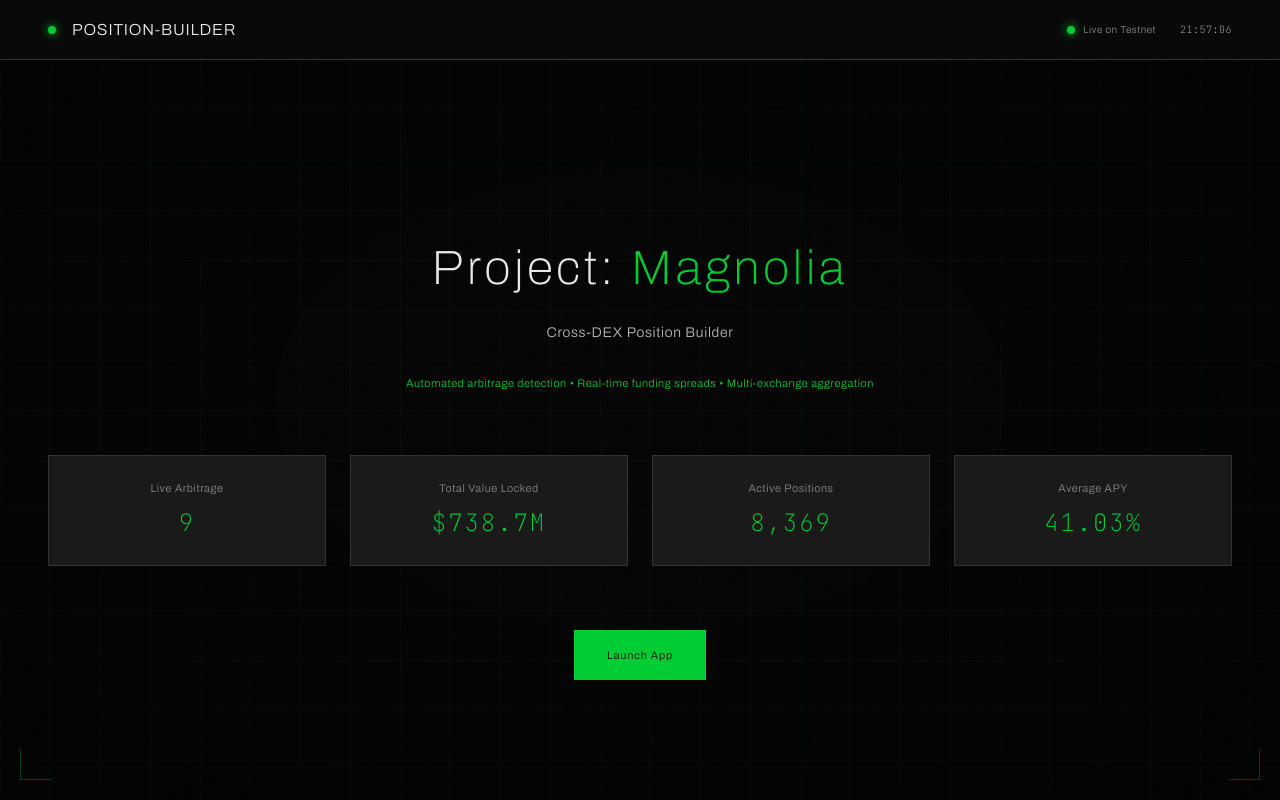
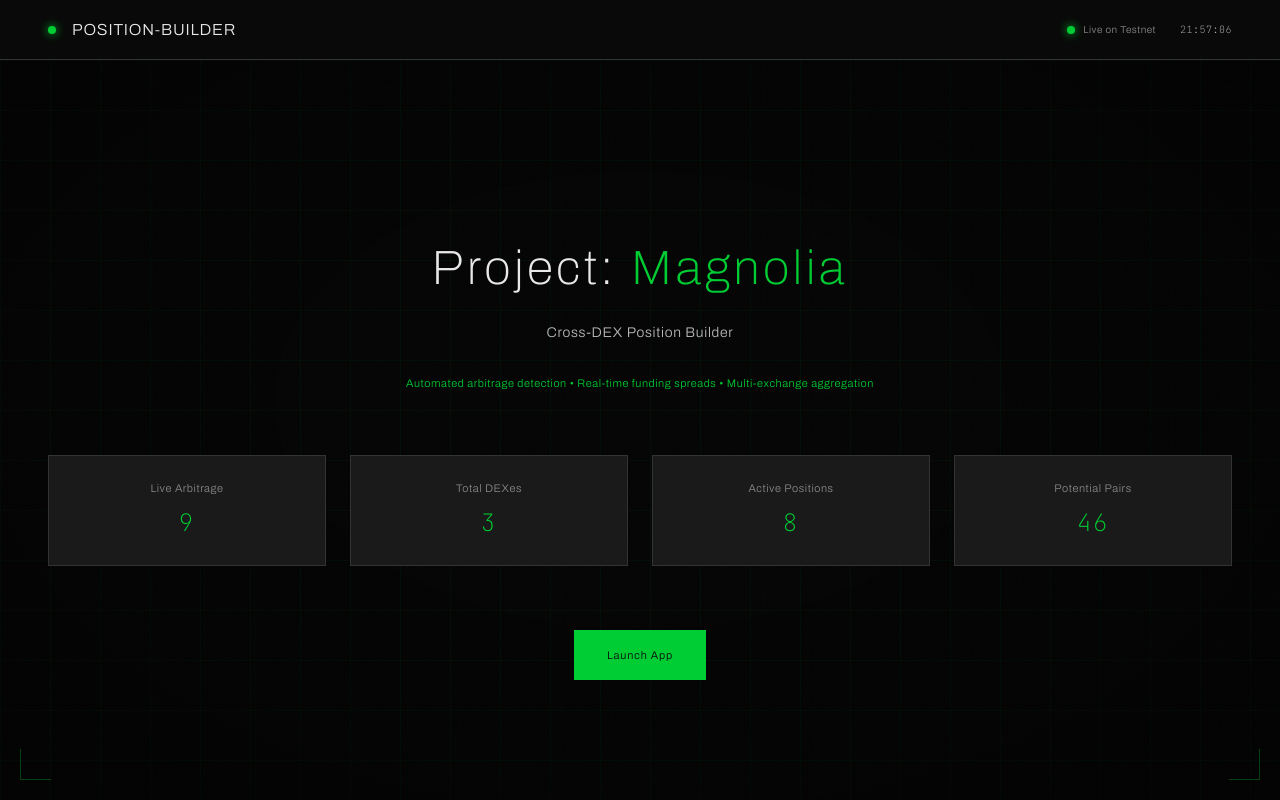
Before and after one commit to ChinmayGopal931/magnolia-landing, a React (Vite) app: page / in a window 1280 px wide. Shown: the top 800 px of the page. Built offline with nearby package versions, Linux system fonts and the light colour scheme.

Commit message:
chore: update stats

```diff
--- a/src/components/Hero.tsx
+++ b/src/components/Hero.tsx
@@ -182,18 +182,18 @@ const CTAButton = styled(motion.button)`
 const Hero: React.FC = () => {
   const [stats, setStats] = useState({
     opportunities: 0,
-    tvl: 0,
-    positions: 0,
-    apy: '0.00'
+    dexes: 3,
+    positions: 8,
+    pairs: 46
   })
 
   useEffect(() => {
     const interval = setInterval(() => {
       setStats({
         opportunities: Math.floor(Math.random() * 15) + 3,
-        tvl: Math.floor(Math.random() * 1000000000),
-        positions: Math.floor(Math.random() * 10000),
-        apy: (Math.random() * 50).toFixed(2)
+        dexes: 3,
+        positions: 8,
+        pairs: 46
       })
     }, 3000)
 
@@ -252,8 +252,8 @@ const Hero: React.FC = () => {
             animate={{ opacity: 1, scale: 1 }}
             transition={{ duration: 0.5, delay: 0.4 }}
           >
-            <StatusLabel>Total Value Locked</StatusLabel>
-            <StatusValue>${(stats.tvl / 1000000).toFixed(1)}M</StatusValue>
+            <StatusLabel>Total DEXes</StatusLabel>
+            <StatusValue>{stats.dexes}</StatusValue>
           </StatusCard>
 
           <StatusCard
@@ -262,7 +262,7 @@ const Hero: React.FC = () => {
             transition={{ duration: 0.5, delay: 0.5 }}
           >
             <StatusLabel>Active Positions</StatusLabel>
-            <StatusValue>{stats.positions.toLocaleString()}</StatusValue>
+            <StatusValue>{stats.positions}</StatusValue>
           </StatusCard>
 
           <StatusCard
@@ -270,8 +270,8 @@ const Hero: React.FC = () => {
             animate={{ opacity: 1, scale: 1 }}
             transition={{ duration: 0.5, delay: 0.6 }}
           >
-            <StatusLabel>Average APY</StatusLabel>
-            <StatusValue>{stats.apy}%</StatusValue>
+            <StatusLabel>Potential Pairs</StatusLabel>
+            <StatusValue>{stats.pairs}</StatusValue>
           </StatusCard>
         </StatusGrid>
 
```
